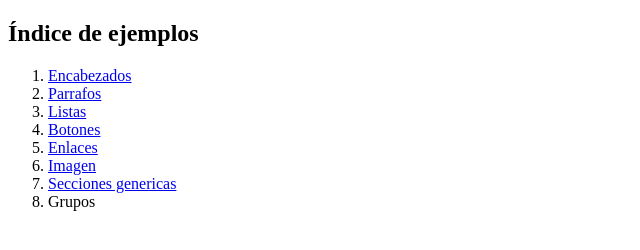
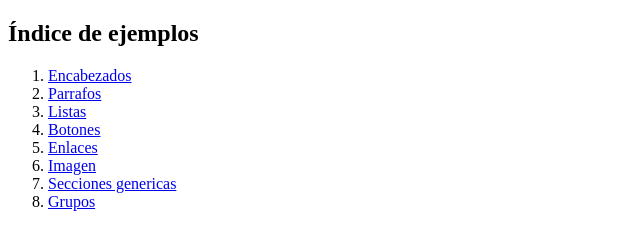
Before and after one commit to Obijuan/2020-2021-CSAAI-Practicas, a plain HTML site: page P1/S2/index.html in a window 1280 px wide. Shown: the full height of the page, 0-640 px from the left. Drawn offline with Linux system fonts and the light colour scheme.

Commit message:
P1/S2: Index updated

```diff
--- a/P1/S2/index.html
+++ b/P1/S2/index.html
@@ -9,14 +9,14 @@
 <body>
     <h2>Índice de ejemplos</h2>
     <ol>
-        <li> <a href="01-encabezados.html">Encabezados</a></li>
+        <li><a href="01-encabezados.html">Encabezados</a></li>
         <li><a href="02-parrafos.html">Parrafos</a></li>
         <li><a href="03-listas.html">Listas</a></li>
         <li><a href="04-botones.html">Botones</a></li>
         <li><a href="05-enlaces.html">Enlaces</a></li>
         <li><a href="06-imagen.html">Imagen</a></li>
         <li><a href="07-genericas.html">Secciones genericas</a></li>
-        <li><a href="08-grupos.html"></a>Grupos</li>
+        <li><a href="08-grupos.html">Grupos</a></li>
     </ol>
 </body>
 </html>
```
